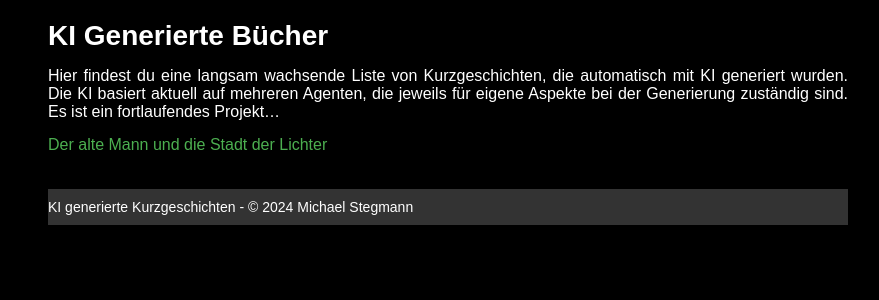
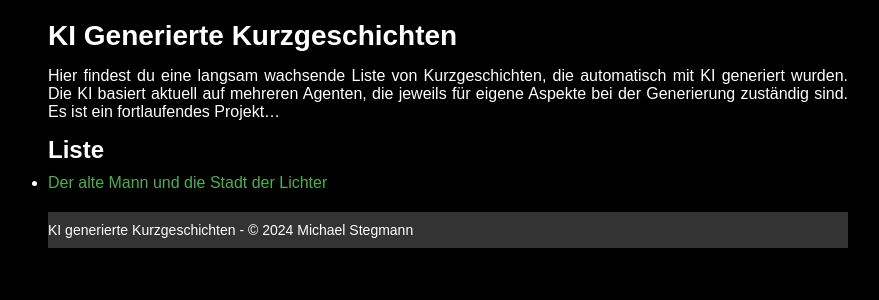
Before and after one commit to stegmi/books, a Jekyll site: the page built from index.md, in a window 1280 px wide. Shown: the top 300 px of the page, without its empty margins (192-1071 px from the left). Built offline with Jekyll 4.4.1, drawn with Linux system fonts in a browser that asks for light colours; our own code applies the rules of GitHub Pages for plain Markdown files.

Commit message:
`Update footer link to KI generierte Kurzgeschichten in default.html`

```diff
--- a/_layouts/default.html
+++ b/_layouts/default.html
@@ -12,7 +12,7 @@
     </main>
 
     <footer>
-        <p><a href="/books"></a>KI generierte Kurzgeschichten<a> - &copy; 2024 Michael Stegmann</p>
+        <p><a href="/books">KI generierte Kurzgeschichten<a> - &copy; 2024 Michael Stegmann</p>
     </footer>
 </body>
 </html>
--- a/index.md
+++ b/index.md
@@ -1,7 +1,8 @@
-# KI Generierte Bücher
+# KI Generierte Kurzgeschichten
 
 Hier findest du eine langsam wachsende Liste von Kurzgeschichten, die automatisch mit KI generiert wurden.
 Die KI basiert aktuell auf mehreren Agenten, die jeweils für eigene Aspekte bei der Generierung zuständig sind.
 Es ist ein fortlaufendes Projekt...
 
-[Der alte Mann und die Stadt der Lichter](v1/der-alte-mann-und-die-stadt-der-lichter.md)
+## Liste
+- [Der alte Mann und die Stadt der Lichter](v1/der-alte-mann-und-die-stadt-der-lichter.md)
```
